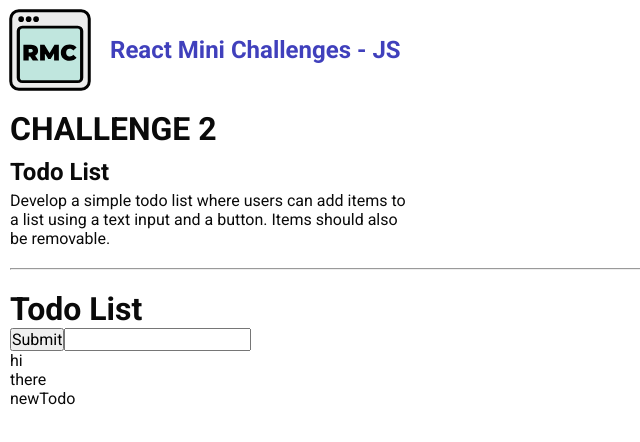
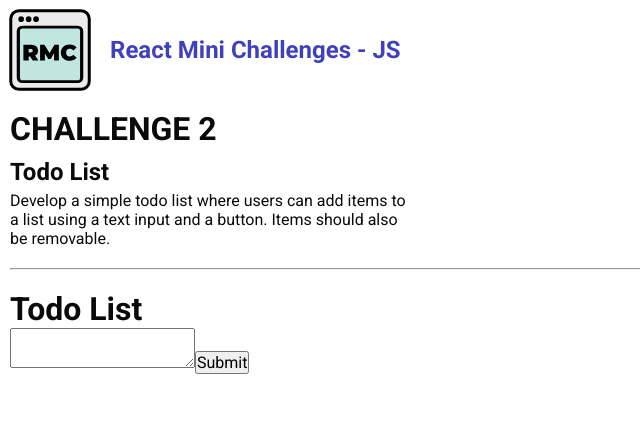
Before and after one commit to tomfyfe85/reactMiniChallenges, a React (Vite) app: page /challenge/2 in a window 1280 px wide. Shown: the top 442 px of the page, without its empty margins (0-640 px from the left). Built offline with nearby package versions, Linux system fonts and the light colour scheme.

Commit message:
user can add todo's to a list in the browser

```diff
--- a/src/solutions/Solution02.jsx
+++ b/src/solutions/Solution02.jsx
@@ -1,25 +1,45 @@
-import {useState} from 'react'
+import { useState } from "react";
 
-const Solution02 = () => {
-  const [text, setText] = useState('')
-  const [todo, setTodo] = useState(['hi', 'there', 'newTodo'])
+function Todo({id, task}) {
+  return (
+    <>
 
+      <p>{task}</p>
+    </>
+  )
+}
+
+export default function Solution02() {
+  const [text, setText] = useState("");
+  const [todo, setTodo] = useState([]);
+
+  function handleSubmit(e) {
+    e.preventDefault();
+    todo.push(text);
+
+    const newArr = todo;
+    setTodo(newArr); // const newTodos = todo.push(text)
+    setText("");
+  }
+
+  function handleTextChange(e) {
+    setText(e.target.value);
+  }
 
   return (
     <div>
       <h1>Todo List</h1>
-      <button type="submit">Submit</button>
-      <input type="todoText" />
+      <form onSubmit={handleSubmit}>
+        <textarea value={text} onChange={handleTextChange} />
+        <button type="submit">Submit</button>
+      </form>
       {todo.map((info, index) => (
-      <div key={index}>
-        {info}
-      </div>
+        <div key={index}><Todo id={index} task={info} /></div>
       ))}
     </div>
   );
 };
 
-export default Solution02;
 // add submit button
 // add input field
 // input field needs state that is updated per event
```
